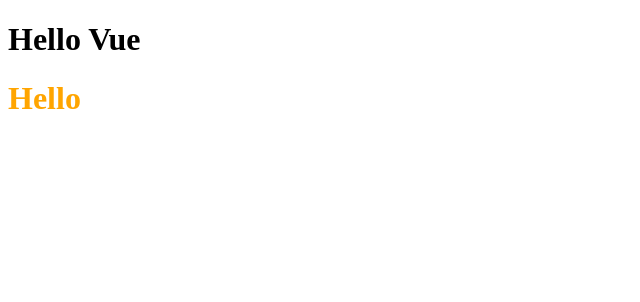
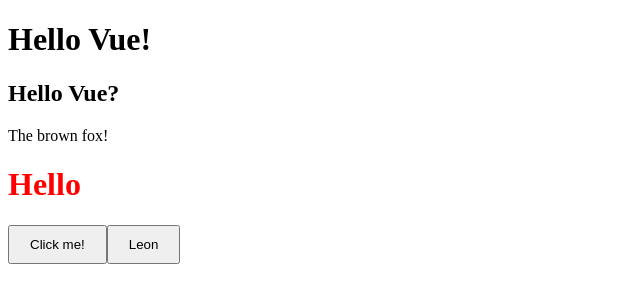
Before and after one commit to SoJuSo/prgrms_vue, a Vue app: page / in a window 1280 px wide. Shown: the top 302 px of the page, without its empty margins (0-640 px from the left). Built offline with nearby package versions, Linux system fonts and the light colour scheme; the HTML template or start-up script is replaced by a standard one.

Commit message:
Day49_2_1

```diff
--- a/src/App.vue
+++ b/src/App.vue
@@ -1,8 +1,14 @@
 <template>
-  <h1 v-if="msg" class="message" @click="log">
+  <h1>
     {{ msg }}
   </h1>
-  <Hello />
+  <!-- <Hello>Hello Vue?</Hello> -->
+  <Hello>
+    <h2>Hello Vue?</h2>
+    <p>The brown fox!</p>
+  </Hello>
+  <Btn>Click me!</Btn>
+  <Btn></Btn>
 </template>
 
 <script>
@@ -13,7 +19,7 @@
   },
   data() {
     return {
-      msg: "Hello Vue",
+      msg: "Hello Vue!",
     };
   },
 };
--- /dev/null
+++ b/src/components/Btn.vue
@@ -0,0 +1,15 @@
+<template>
+  <button>
+    <!-- 따로 컨텐트가 없는 경우 슬롯 내부에 값을 사용한다. Fallback이라고 한다. -->
+    <slot>Leon</slot>
+  </button>
+</template>
+<style scoped lang="scss">
+button {
+  padding: 10px 20px;
+  &:hover {
+    background-color: orange;
+    transform: scale(1.2);
+  }
+}
+</style>
--- a/src/components/Hello.vue
+++ b/src/components/Hello.vue
@@ -1,9 +1,10 @@
 <template>
+  <slot></slot>
   <h1>Hello</h1>
 </template>
 
 <style scoped lang="scss">
-$color: orange;
+$color: red;
 h1 {
   color: $color;
 }
--- a/src/main.js
+++ b/src/main.js
@@ -1,5 +1,7 @@
-import * as Vue from "vue";
-// import { createApp } from "vue";
-import App from "./App.vue";
+import { createApp } from "vue";
+import App from "~/App";
+import Btn from "~/components/Btn";
 
-Vue.createApp(App).mount("#app");
+const app = createApp(App);
+app.component("Btn", Btn);
+app.mount("#app");
```
